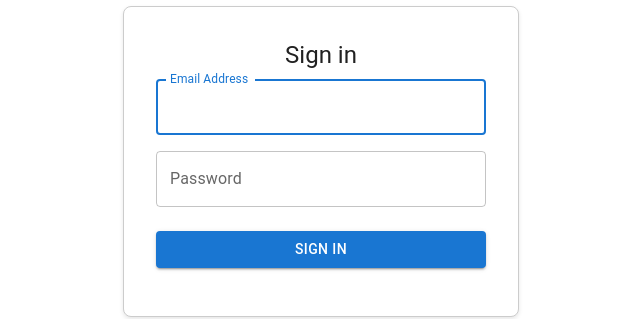
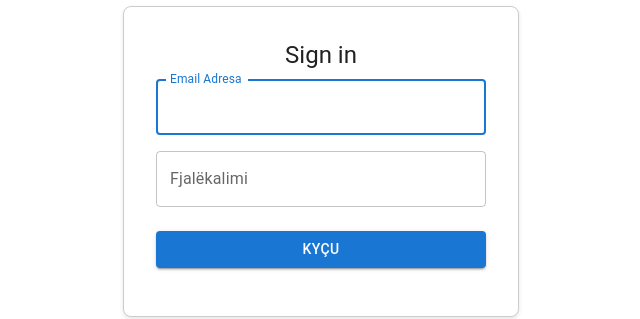
Before and after one commit to aldo-digi/gntc-meeting, a React (Create React App) app: page /login in a window 1280 px wide. Shown: the part 154-473 px from the top of the page, without its empty margins (319-959 px from the left). Built offline with nearby package versions, Linux system fonts and the light colour scheme.

Commit message:
Update login.js

```diff
--- a/src/Pages/login.js
+++ b/src/Pages/login.js
@@ -58,7 +58,7 @@ const LoginForm = () => {
                 <TextField
                     fullWidth
                     id="email"
-                    label="Email Address"
+                    label="Email Adresa"
                     name="email"
                     autoComplete="email"
                     autoFocus
@@ -70,7 +70,7 @@ const LoginForm = () => {
                 <TextField
                     fullWidth
                     name="password"
-                    label="Password"
+                    label="Fjalëkalimi"
                     type="password"
                     id="password"
                     autoComplete="current-password"
@@ -87,7 +87,7 @@ const LoginForm = () => {
                 sx={{ mt: 3, mb: 2 }}
                 onClick={handleSubmit}
             >
-                Sign In
+               Kyçu
             </Button>
             </Box>
         </Box>
```
